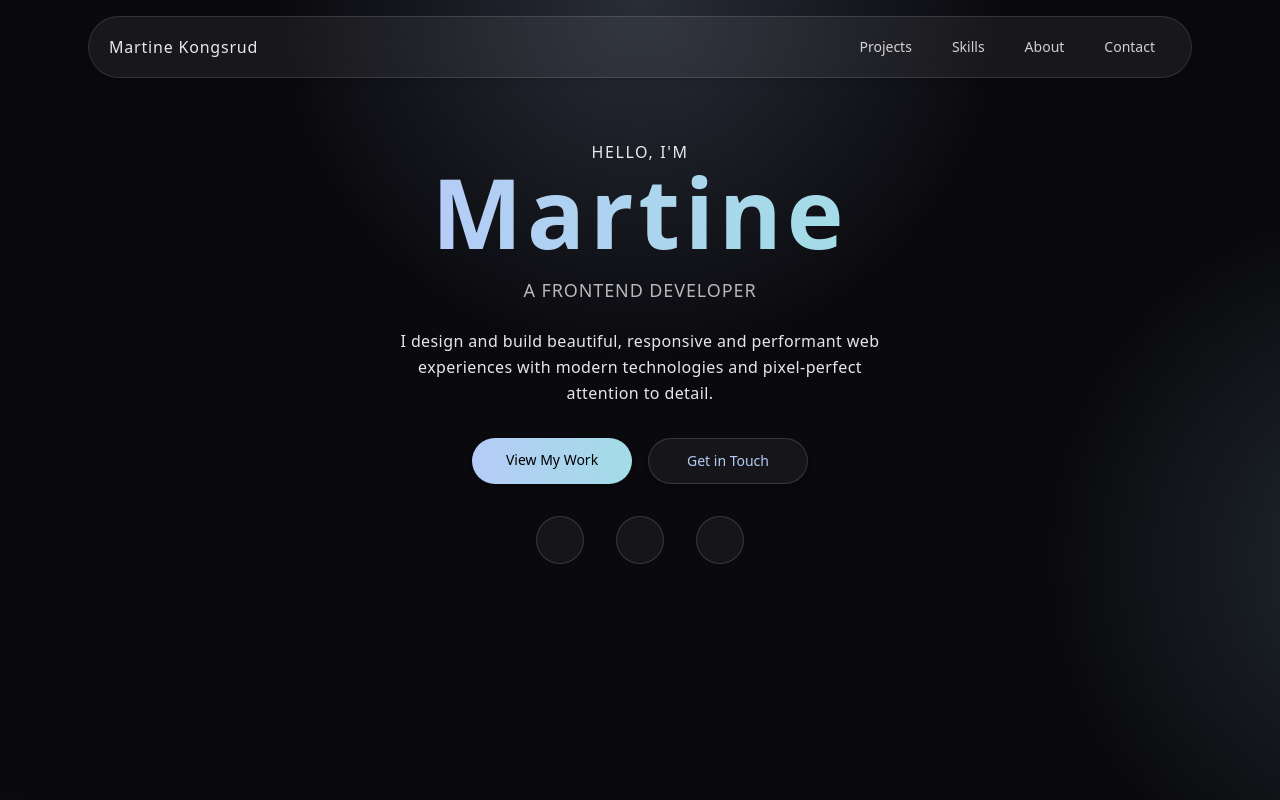
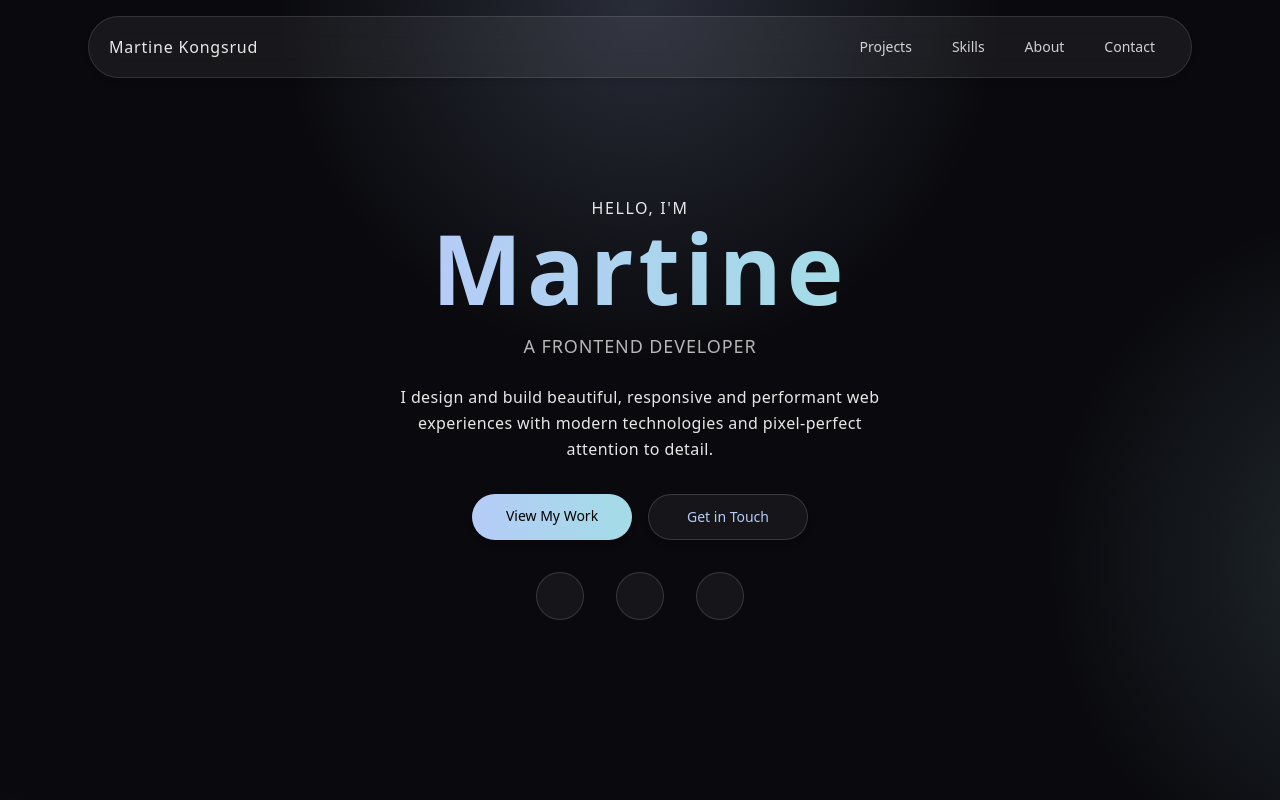
Before and after one commit to Martinekong/portfolio-v2, a React (Vite) app: page / in a window 1280 px wide. Shown: the top 800 px of the page. Built offline with nearby package versions, Linux system fonts and the light colour scheme; some icons are missing.

Commit message:
margin update

```diff
--- a/src/components/Hero.tsx
+++ b/src/components/Hero.tsx
@@ -5,7 +5,7 @@ import SouthOutlinedIcon from '@mui/icons-material/SouthOutlined';
 
 export default function Hero() {
   return (
-    <section className="relative flex flex-col items-center min-h-screen justify-center overflow-hidden">
+    <section className="relative flex flex-col items-center min-h-screen justify-center overflow-hidden mt-14">
       <span className="tracking-widest uppercase text-white/90">
         hello, I'm
       </span>
--- a/src/pages/Project.tsx
+++ b/src/pages/Project.tsx
@@ -9,7 +9,7 @@ export default function Project() {
 
   if (!project) {
     return (
-      <section className="flex flex-col gap-4 mt-32 px-6 items-center">
+      <section className="flex flex-col gap-4 mt-40 px-6 items-center">
         <p className="text-white/70">Project not found</p>
         <Link
           to={'/#projects'}
```
